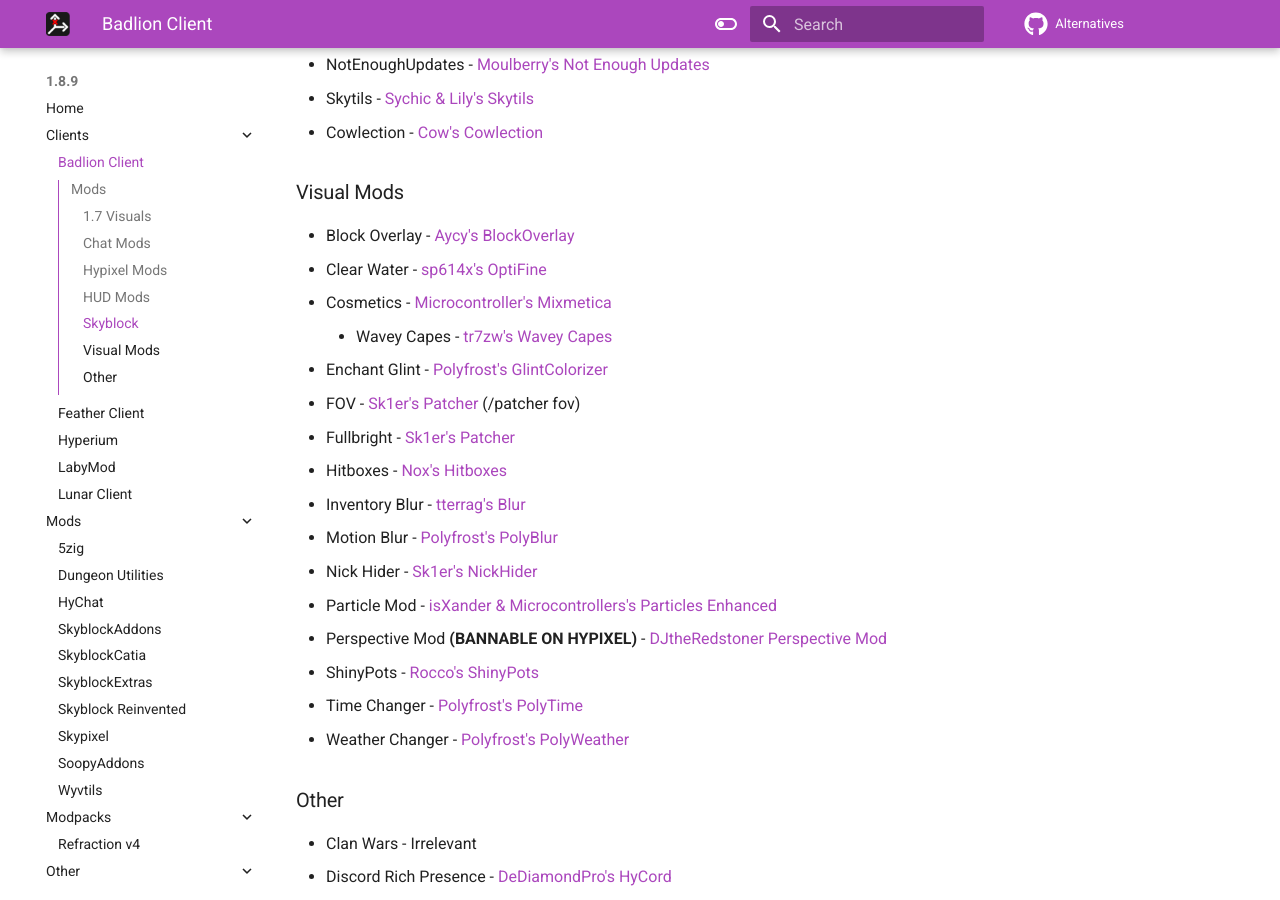
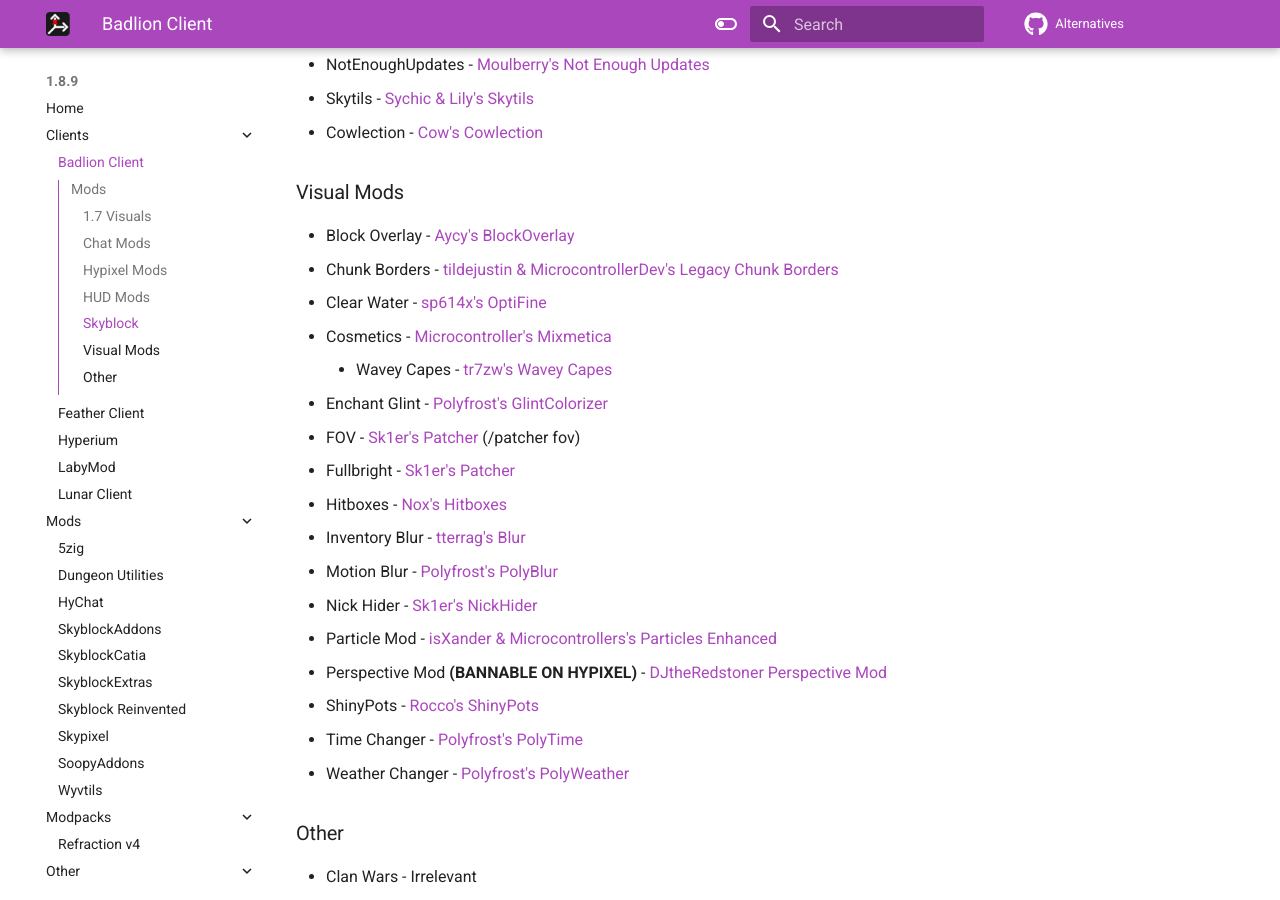
Before and after one commit to MicrocontrollersDev/Alternatives, an MkDocs documentation site: the page built from docs/1.8.9/badlion_client.md, in a window 1280 px wide and 900 px high, scrolled down 2056 px. Built offline with MkDocs 1.6.1 and Material for MkDocs 9.7.7, drawn with Linux system fonts in a browser that asks for light colours; comment, search, counter and statistics services are not loaded.

Commit message:
blc: add chunk borders

```diff
--- a/docs/1.8.9/badlion_client.md
+++ b/docs/1.8.9/badlion_client.md
@@ -67,6 +67,7 @@
 ### Visual Mods
 
 * Block Overlay - [Aycy's BlockOverlay](https://skyclient-files.pages.dev/Block_Overlay_4.0.3.jar)
+* Chunk Borders - [tildejustin & MicrocontrollerDev's Legacy Chunk Borders](https://modrinth.com/mod/legacy-chunk-borders-forge)
 * Clear Water - [sp614x's OptiFine](https://optifine.net/adloadx?f=preview_OptiFine_1.8.9_HD_U_M6_pre2.jar)
 * Cosmetics - [Microcontroller's Mixmetica](https://modrinth.com/mod/mixmetica)
     * Wavey Capes - [tr7zw's Wavey Capes](https://modrinth.com/mod/wavey-capes)
```
